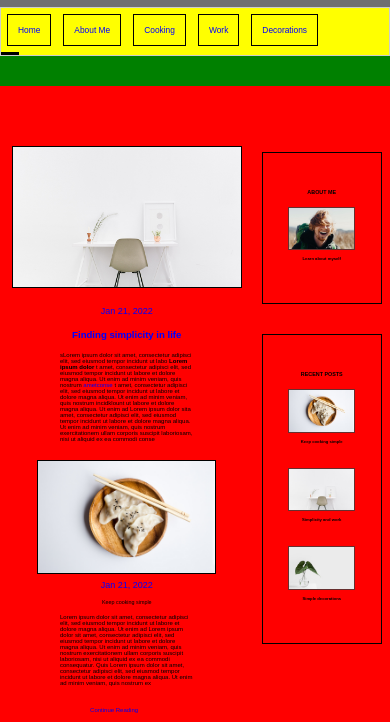
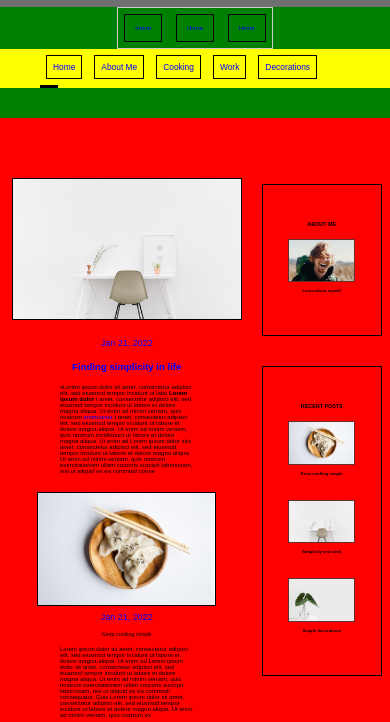
Before and after one commit to Josheir/livingsimplelife, a plain HTML site: page index.html in a window 390 px wide. Shown: the part 60-782 px from the top of the page. Drawn offline with Linux system fonts and the light colour scheme.

Commit message:
Setting up navigation.

```diff
--- a/index.html
+++ b/index.html
@@ -22,7 +22,18 @@
           <div class="sub-title">A BLOG EXPLORING MINIMALISM IN LIFE</div>
         </div>
 
+      <ul class = "nav3">
+      <li><a href = "/">Home</a></li>
+      <li><a href = "/">Home</a></li>
+      <li><a href = "/">Home</a></li>
 
+      </ul>
+
+
+
+
+
+      </ul>
         <nav>
           <ul class ="nav2">
             <li >
--- a/styles1.css
+++ b/styles1.css
@@ -884,18 +884,18 @@ background-color: #0F0;
 
 
       }
-      .nav2{
+      .nav3{
         border:1px solid #ccc;
         margin:0;
         padding:0;
         text-align: center;
       }
 
-      .nav2 li{
+      .nav3 li{
         display: inline;
       }
 
-      .nav2 a {
+      .nav3 a {
         display: inline-block;
         padding:10px;
       }
```
